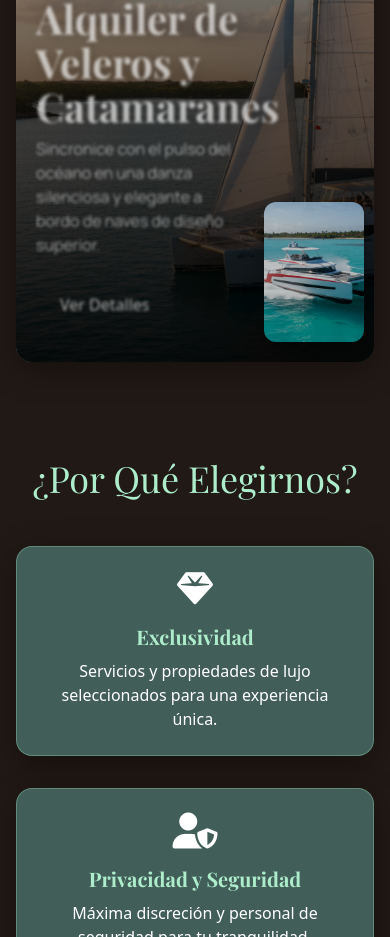
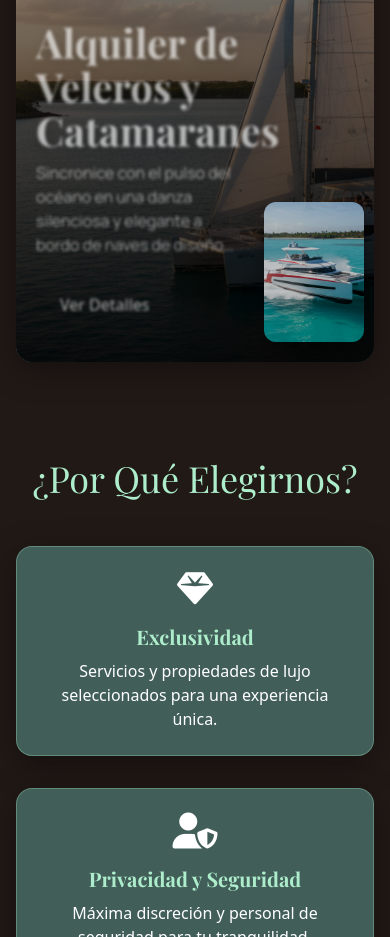
Before and after one commit to JosherTmr/cartagena_entertainment, a React (Vite) app: page /#/ in a window 390 px wide. Shown: the part 1540-2477 px from the top of the page. Built offline with nearby package versions, Linux system fonts and the light colour scheme.

Commit message:
fix @FeaturedCarousel.css

```diff
--- a/components/FeaturedCarousel.css
+++ b/components/FeaturedCarousel.css
@@ -252,7 +252,11 @@
     .item .des {
         font-size: 1rem;
         margin-bottom: 1.5rem;
+        display: -webkit-box;
         -webkit-line-clamp: 4;
+        line-clamp: 4;
+        -webkit-box-orient: vertical;
+        overflow: hidden;
     }
 
     .button-container {
```
